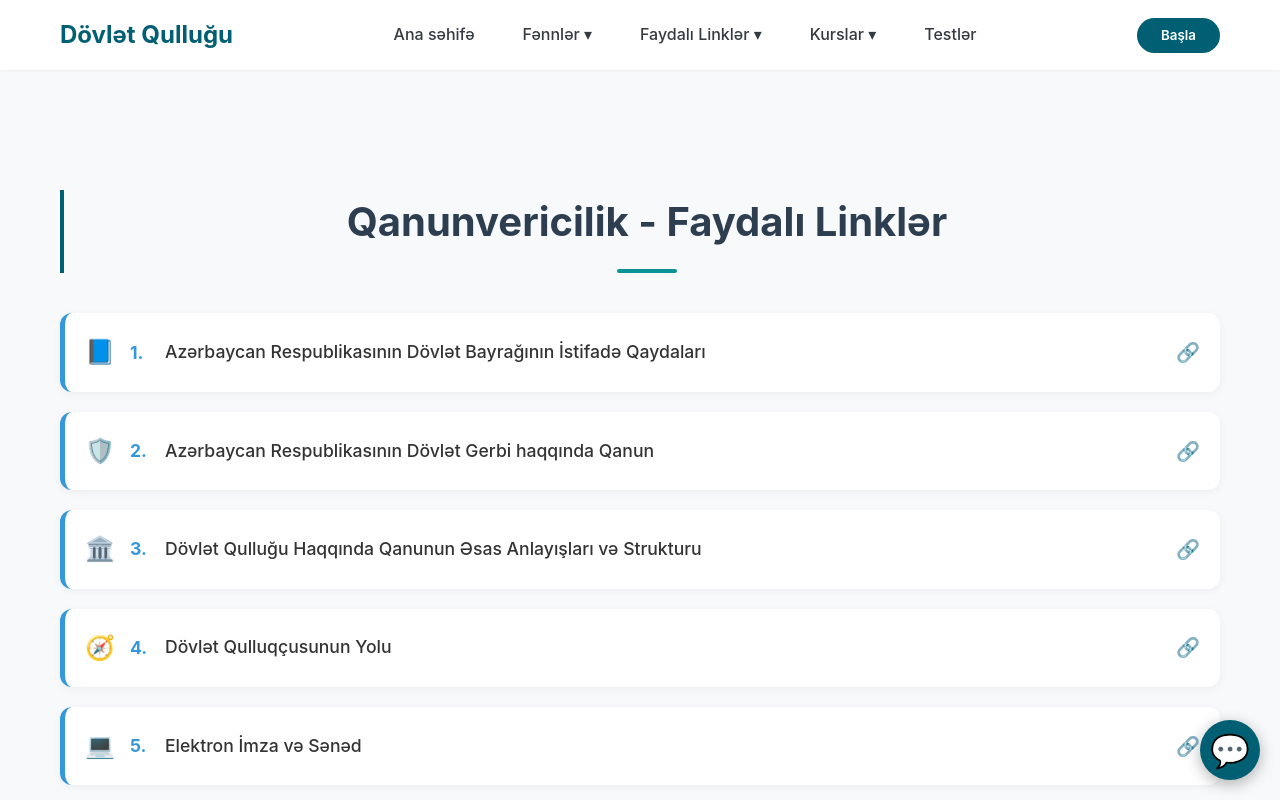
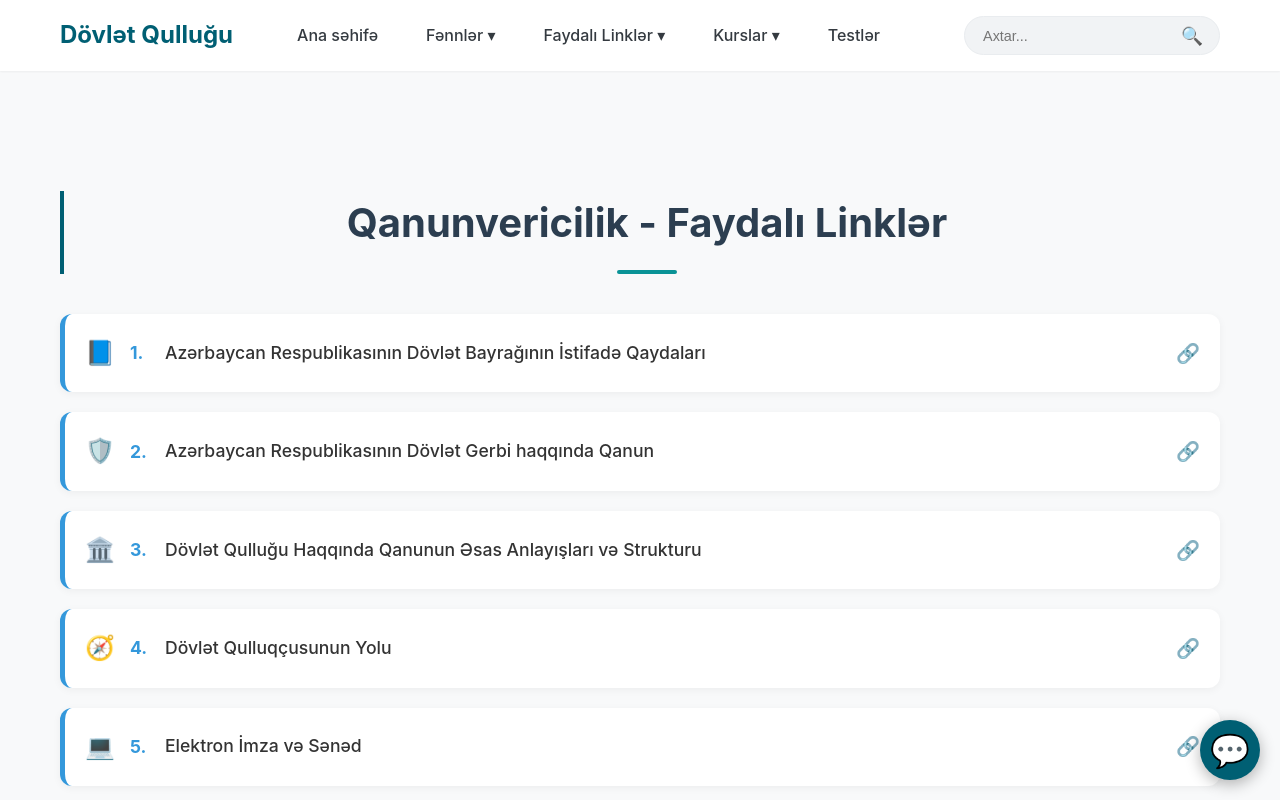
Before and after one commit to Flatrat3/State_education, a React (Vite) app: page /useful-links/legislation in a window 1280 px wide. Shown: the top 800 px of the page. Built offline with nearby package versions, Linux system fonts and the light colour scheme.

Commit message:
Added search button

```diff
--- a/src/components/Header.css
+++ b/src/components/Header.css
@@ -153,3 +153,52 @@
         z-index: 1002;
     }
 }
+
+/* Header Search */
+.header-search-container {
+    margin-left: 20px;
+}
+
+.header-search-form {
+    display: flex;
+    align-items: center;
+    background: #f1f3f5;
+    border-radius: 25px;
+    padding: 4px 12px;
+    border: 1px solid #e9ecef;
+}
+
+.header-search-input {
+    border: none;
+    background: transparent;
+    padding: 6px;
+    outline: none;
+    font-size: 0.9rem;
+    width: 200px;
+    color: var(--text-color);
+}
+
+.header-search-btn {
+    background: transparent;
+    border: none;
+    cursor: pointer;
+    font-size: 1.1rem;
+    padding: 4px;
+    display: flex;
+    align-items: center;
+    justify-content: center;
+    transition: transform 0.2s;
+}
+
+.header-search-btn:hover {
+    transform: scale(1.1);
+}
+
+@media (max-width: 768px) {
+    .header-search-container {
+        display: none;
+        /* Hide on mobile initially or move to menu */
+    }
+
+    /* If you want it in the menu, styling needs adjustment, but for now simple hide on mobile header to avoid clutter unless requested */
+}
--- a/src/components/Header.jsx
+++ b/src/components/Header.jsx
@@ -7,7 +7,16 @@ const Header = () => {
     const [isUsefulLinksDropdownOpen, setIsUsefulLinksDropdownOpen] = useState(false);
     const [isCoursesDropdownOpen, setIsCoursesDropdownOpen] = useState(false);
     const [isMobileMenuOpen, setIsMobileMenuOpen] = useState(false);
+    const [searchTerm, setSearchTerm] = useState('');
     const navigate = useNavigate();
+
+    const handleSearch = (e) => {
+        e.preventDefault();
+        if (searchTerm.trim()) {
+            const searchUrl = `https://www.youtube.com/@dovlet_qullugu/search?query=${encodeURIComponent(searchTerm)}`;
+            window.open(searchUrl, '_blank');
+        }
+    };
 
     return (
         <header className="header">
@@ -78,10 +87,23 @@ const Header = () => {
                             )}
                         </li>
                         <li><Link to="/tests" className="nav-link" onClick={() => setIsMobileMenuOpen(false)}>Testlər</Link></li>
-                        {/* <li><a href="#pricing" className="nav-link" onClick={() => setIsMobileMenuOpen(false)}>Qiymətlər</a></li> */}
                     </ul>
                 </nav>
-                <button className="cta-button" onClick={() => navigate('/tests')}>Başla</button>
+
+                <div className="header-search-container">
+                    <form onSubmit={handleSearch} className="header-search-form">
+                        <input
+                            type="text"
+                            placeholder="Axtar..."
+                            value={searchTerm}
+                            onChange={(e) => setSearchTerm(e.target.value)}
+                            className="header-search-input"
+                        />
+                        <button type="submit" className="header-search-btn">🔍</button>
+                    </form>
+                </div>
+
+
             </div>
         </header>
     );
--- a/src/components/YouTubeSection.css
+++ b/src/components/YouTubeSection.css
@@ -196,3 +196,86 @@
         /* Show all in slider mode */
     }
 }
+
+/* Search Box Integration */
+.videos-header {
+    display: flex;
+    justify-content: space-between;
+    align-items: center;
+    margin-bottom: 24px;
+    gap: 16px;
+    flex-wrap: wrap;
+}
+
+.videos-header .section-title {
+    margin-bottom: 0;
+}
+
+.youtube-search-container {
+    display: flex;
+    justify-content: flex-end;
+    flex: 1;
+}
+
+.youtube-search-form {
+    display: flex;
+    gap: 8px;
+    padding: 8px;
+    border-radius: 50px;
+    border: 1px solid rgba(255, 255, 255, 0.1);
+    box-shadow: 0 4px 15px rgba(0, 0, 0, 0.1);
+    width: 100%;
+    max-width: 300px;
+    /* Adjusted width */
+    background: rgba(255, 255, 255, 0.1);
+}
+
+.youtube-search-input {
+    flex: 1;
+    background: transparent;
+    border: none;
+    color: #fff;
+    padding: 8px 16px;
+    font-size: 0.95rem;
+    outline: none;
+    min-width: 0;
+}
+
+.youtube-search-input::placeholder {
+    color: rgba(255, 255, 255, 0.5);
+}
+
+.youtube-search-btn {
+    background: var(--primary-color);
+    color: white;
+    border: none;
+    width: 36px;
+    height: 36px;
+    border-radius: 50%;
+    display: flex;
+    align-items: center;
+    justify-content: center;
+    cursor: pointer;
+    transition: background-color 0.2s;
+    flex-shrink: 0;
+}
+
+.youtube-search-btn:hover {
+    background-color: #0056b3;
+    /* Fallback or specific hover color */
+}
+
+@media (max-width: 600px) {
+    .videos-header {
+        flex-direction: column;
+        align-items: stretch;
+    }
+
+    .youtube-search-container {
+        justify-content: center;
+    }
+
+    .youtube-search-form {
+        max-width: 100%;
+    }
+}
--- a/src/components/YouTubeSection.jsx
+++ b/src/components/YouTubeSection.jsx
@@ -4,9 +4,18 @@ import './YouTubeSection.css';
 const YouTubeSection = () => {
     const [videos, setVideos] = useState([]);
     const [loading, setLoading] = useState(true);
+    const [searchTerm, setSearchTerm] = useState('');
     const channelId = 'UCopXX7QjXNKpBuFV6JrZYcA';
     const rssUrl = `https://www.youtube.com/feeds/videos.xml?channel_id=${channelId}`;
     const apiUrl = `https://api.rss2json.com/v1/api.json?rss_url=${encodeURIComponent(rssUrl)}`;
+
+    const handleSearch = (e) => {
+        e.preventDefault();
+        if (searchTerm.trim()) {
+            const searchUrl = `https://www.youtube.com/@dovlet_qullugu/search?query=${encodeURIComponent(searchTerm)}`;
+            window.open(searchUrl, '_blank');
+        }
+    };
 
     useEffect(() => {
         fetch(apiUrl)
@@ -57,7 +66,24 @@ const YouTubeSection = () => {
                     </a>
                 </div>
 
-                <h3 className="section-title fade-in">Son Videolar</h3>
+                <div className="videos-header fade-in">
+                    <h3 className="section-title">Son Videolar</h3>
+                    <div className="youtube-search-container">
+                        <form onSubmit={handleSearch} className="youtube-search-form">
+                            <input
+                                type="text"
+                                placeholder="Kanalda axtarış..."
+                                value={searchTerm}
+                                onChange={(e) => setSearchTerm(e.target.value)}
+                                className="youtube-search-input"
+                            />
+                            <button type="submit" className="youtube-search-btn">
+                                🔍
+                            </button>
+                        </form>
+                    </div>
+                </div>
+
 
                 <div className="videos-slider fade-in">
                     {loading ? (
```
